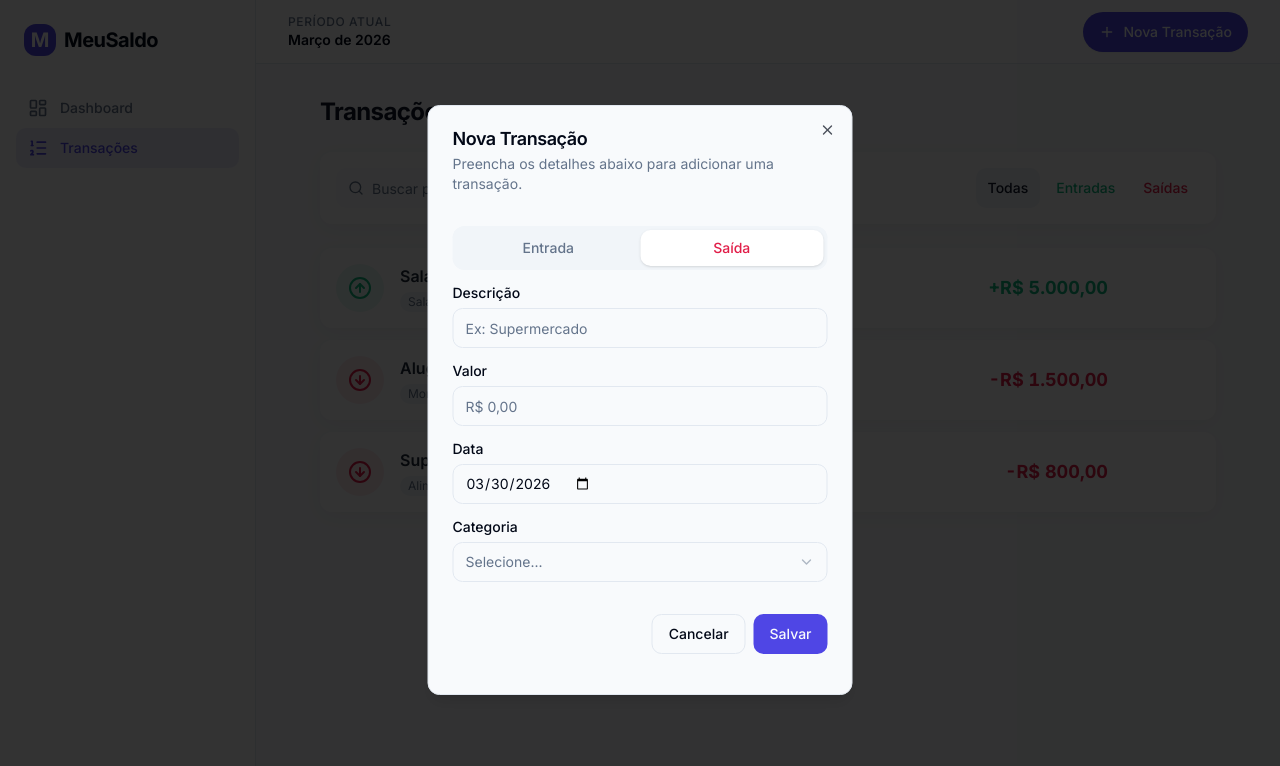
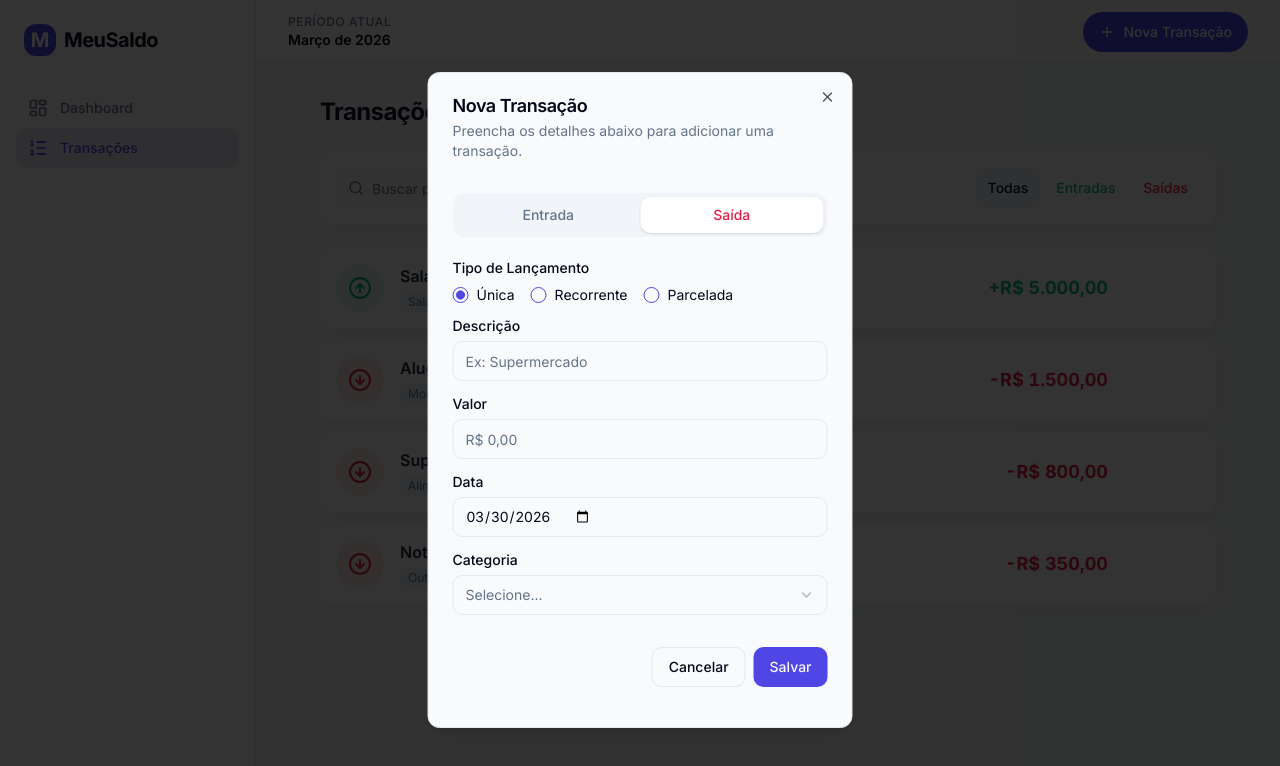
Before and after one commit to cavadigital/controle-financeiro-pessoal-pkbxdjihv, a React (Vite) app: page /transacoes in a window 1280 px wide. Both pictures are taken after a click on the button "Nova Transação". Shown: the top 766 px of the page. Built offline with nearby package versions, Linux system fonts and the light colour scheme.

Commit message:
feat: Add recurring and installment transactions

```diff
--- a/src/components/TransactionModal.tsx
+++ b/src/components/TransactionModal.tsx
@@ -17,9 +17,11 @@ import {
   SelectTrigger,
   SelectValue,
 } from '@/components/ui/select'
+import { RadioGroup, RadioGroupItem } from '@/components/ui/radio-group'
 import { useFinance, Transaction, TransactionType } from '@/contexts/FinanceContext'
 import { formatCurrency, parseCurrencyInput } from '@/lib/format'
 import { cn } from '@/lib/utils'
+import { addMonths } from 'date-fns'
 
 interface TransactionModalProps {
   isOpen: boolean
@@ -37,12 +39,15 @@ export const TransactionModal: React.FC<TransactionModalProps> = ({
   onClose,
   transactionToEdit,
 }) => {
-  const { addTransaction, editTransaction } = useFinance()
+  const { addTransaction, addTransactions, editTransaction } = useFinance()
   const [type, setType] = useState<TransactionType>('expense')
   const [description, setDescription] = useState('')
   const [amountInput, setAmountInput] = useState('')
   const [date, setDate] = useState(new Date().toISOString().split('T')[0])
   const [category, setCategory] = useState('')
+
+  const [entryMode, setEntryMode] = useState<'single' | 'recurrent' | 'installment'>('single')
+  const [installments, setInstallments] = useState('2')
 
   useEffect(() => {
     if (isOpen) {
@@ -52,12 +57,15 @@ export const TransactionModal: React.FC<TransactionModalProps> = ({
         setAmountInput(formatCurrency(transactionToEdit.amount))
         setDate(transactionToEdit.date.split('T')[0])
         setCategory(transactionToEdit.category)
+        setEntryMode('single') // Prevent complex recurrence updates on edit
       } else {
         setType('expense')
         setDescription('')
         setAmountInput('')
         setDate(new Date().toISOString().split('T')[0])
         setCategory('')
+        setEntryMode('single')
+        setInstallments('2')
       }
     }
   }, [isOpen, transactionToEdit])
@@ -72,12 +80,53 @@ export const TransactionModal: React.FC<TransactionModalProps> = ({
     const amount = parseCurrencyInput(amountInput)
     if (!description || amount <= 0 || !category) return
 
-    const data = { type, description, amount, date: new Date(date).toISOString(), category }
+    if (transactionToEdit) {
+      editTransaction({
+        ...transactionToEdit,
+        type,
+        description,
+        amount,
+        date: new Date(date + 'T12:00:00').toISOString(),
+        category,
+      })
+    } else {
+      if (entryMode === 'installment') {
+        const totalInst = parseInt(installments, 10) || 1
+        if (totalInst > 1) {
+          const amountPerInst = amount / totalInst
+          const baseDate = new Date(date + 'T12:00:00')
 
-    if (transactionToEdit) {
-      editTransaction({ ...data, id: transactionToEdit.id })
-    } else {
-      addTransaction(data)
+          const newTxs = Array.from({ length: totalInst }).map((_, i) => {
+            const txDate = addMonths(baseDate, i)
+            return {
+              type,
+              description,
+              amount: amountPerInst,
+              date: txDate.toISOString(),
+              category,
+              installment: { current: i + 1, total: totalInst },
+            }
+          })
+          addTransactions(newTxs)
+        } else {
+          addTransaction({
+            type,
+            description,
+            amount,
+            date: new Date(date + 'T12:00:00').toISOString(),
+            category,
+          })
+        }
+      } else {
+        addTransaction({
+          type,
+          description,
+          amount,
+          date: new Date(date + 'T12:00:00').toISOString(),
+          category,
+          isRecurrent: entryMode === 'recurrent',
+        })
+      }
     }
     onClose()
   }
@@ -127,6 +176,36 @@ export const TransactionModal: React.FC<TransactionModalProps> = ({
             </button>
           </div>
 
+          {!transactionToEdit && (
+            <div className="grid gap-3 pt-2">
+              <Label>Tipo de Lançamento</Label>
+              <RadioGroup
+                value={entryMode}
+                onValueChange={(v) => setEntryMode(v as any)}
+                className="flex items-center gap-4"
+              >
+                <div className="flex items-center space-x-2">
+                  <RadioGroupItem value="single" id="r1" />
+                  <Label htmlFor="r1" className="cursor-pointer font-normal">
+                    Única
+                  </Label>
+                </div>
+                <div className="flex items-center space-x-2">
+                  <RadioGroupItem value="recurrent" id="r2" />
+                  <Label htmlFor="r2" className="cursor-pointer font-normal">
+                    Recorrente
+                  </Label>
+                </div>
+                <div className="flex items-center space-x-2">
+                  <RadioGroupItem value="installment" id="r3" />
+                  <Label htmlFor="r3" className="cursor-pointer font-normal">
+                    Parcelada
+                  </Label>
+                </div>
+              </RadioGroup>
+            </div>
+          )}
+
           <div className="grid gap-2">
             <Label htmlFor="description">Descrição</Label>
             <Input
@@ -139,7 +218,7 @@ export const TransactionModal: React.FC<TransactionModalProps> = ({
           </div>
 
           <div className="grid gap-2">
-            <Label htmlFor="amount">Valor</Label>
+            <Label htmlFor="amount">Valor {entryMode === 'installment' && 'Total'}</Label>
             <Input
               id="amount"
               value={amountInput}
@@ -147,7 +226,27 @@ export const TransactionModal: React.FC<TransactionModalProps> = ({
               placeholder="R$ 0,00"
               required
             />
+            {entryMode === 'installment' && !transactionToEdit && (
+              <p className="text-xs text-muted-foreground -mt-1">
+                O valor total será dividido igualmente pelas parcelas.
+              </p>
+            )}
           </div>
+
+          {entryMode === 'installment' && !transactionToEdit && (
+            <div className="grid gap-2 animate-fade-in-up">
+              <Label htmlFor="installments">Quantidade de Parcelas</Label>
+              <Input
+                id="installments"
+                type="number"
+                min="2"
+                max="72"
+                value={installments}
+                onChange={(e) => setInstallments(e.target.value)}
+                required
+              />
+            </div>
+          )}
 
           <div className="grid gap-2">
             <Label htmlFor="date">Data</Label>
--- a/src/contexts/FinanceContext.tsx
+++ b/src/contexts/FinanceContext.tsx
@@ -9,11 +9,18 @@ export interface Transaction {
   amount: number
   date: string
   category: string
+  isRecurrent?: boolean
+  installment?: {
+    current: number
+    total: number
+  }
 }
 
 interface FinanceContextData {
   transactions: Transaction[]
+  currentMonthTransactions: Transaction[]
   addTransaction: (t: Omit<Transaction, 'id'>) => void
+  addTransactions: (ts: Omit<Transaction, 'id'>[]) => void
   editTransaction: (t: Transaction) => void
   deleteTransaction: (id: string) => void
   totalIncome: number
@@ -31,6 +38,7 @@ const MOCK_DATA: Transaction[] = [
     amount: 5000,
     date: new Date().toISOString(),
     category: 'Salário',
+    isRecurrent: true,
   },
   {
     id: '2',
@@ -39,6 +47,7 @@ const MOCK_DATA: Transaction[] = [
     amount: 1500,
     date: new Date().toISOString(),
     category: 'Moradia',
+    isRecurrent: true,
   },
   {
     id: '3',
@@ -47,6 +56,18 @@ const MOCK_DATA: Transaction[] = [
     amount: 800,
     date: new Date().toISOString(),
     category: 'Alimentação',
+  },
+  {
+    id: '4',
+    type: 'expense',
+    description: 'Notebook em 10x',
+    amount: 350,
+    date: new Date().toISOString(),
+    category: 'Outros',
+    installment: {
+      current: 1,
+      total: 10,
+    },
   },
 ]
 
@@ -67,7 +88,7 @@ export const FinanceProvider: React.FC<{ children: React.ReactNode }> = ({ child
     if (transactions.length > 0) {
       localStorage.setItem('@meusaldo:transactions', JSON.stringify(transactions))
     } else {
-      localStorage.removeItem('@meusaldo:transactions') // clear if empty to show empty states correctly if needed, though saving empty array is fine too.
+      localStorage.removeItem('@meusaldo:transactions')
       localStorage.setItem('@meusaldo:transactions', JSON.stringify([]))
     }
   }, [transactions])
@@ -79,6 +100,13 @@ export const FinanceProvider: React.FC<{ children: React.ReactNode }> = ({ child
     )
   }
 
+  const addTransactions = (ts: Omit<Transaction, 'id'>[]) => {
+    const newTxs = ts.map((t) => ({ ...t, id: crypto.randomUUID() }))
+    setTransactions((prev) =>
+      [...newTxs, ...prev].sort((a, b) => new Date(b.date).getTime() - new Date(a.date).getTime()),
+    )
+  }
+
   const editTransaction = (t: Transaction) => {
     setTransactions((prev) => prev.map((tx) => (tx.id === t.id ? t : tx)))
   }
@@ -87,10 +115,35 @@ export const FinanceProvider: React.FC<{ children: React.ReactNode }> = ({ child
     setTransactions((prev) => prev.filter((tx) => tx.id !== id))
   }
 
-  const currentMonthTransactions = transactions.filter((t) => {
+  const currentMonthTransactions = transactions.flatMap((t) => {
     const txDate = new Date(t.date)
     const now = new Date()
-    return txDate.getMonth() === now.getMonth() && txDate.getFullYear() === now.getFullYear()
+    const isThisMonth =
+      txDate.getMonth() === now.getMonth() && txDate.getFullYear() === now.getFullYear()
+
+    if (isThisMonth) return [t]
+
+    if (t.isRecurrent) {
+      const txMonthValue = txDate.getFullYear() * 12 + txDate.getMonth()
+      const nowMonthValue = now.getFullYear() * 12 + now.getMonth()
+      if (txMonthValue < nowMonthValue) {
+        return [
+          {
+            ...t,
+            id: `${t.id}-virtual-${nowMonthValue}`,
+            date: new Date(
+              now.getFullYear(),
+              now.getMonth(),
+              txDate.getDate(),
+              12,
+              0,
+              0,
+            ).toISOString(),
+          },
+        ]
+      }
+    }
+    return []
   })
 
   const totalIncome = currentMonthTransactions
@@ -105,7 +158,9 @@ export const FinanceProvider: React.FC<{ children: React.ReactNode }> = ({ child
     <FinanceContext.Provider
       value={{
         transactions,
+        currentMonthTransactions,
         addTransaction,
+        addTransactions,
         editTransaction,
         deleteTransaction,
         totalIncome,
--- a/src/pages/Index.tsx
+++ b/src/pages/Index.tsx
@@ -2,13 +2,21 @@ import { useFinance } from '@/contexts/FinanceContext'
 import { formatCurrency, formatDate } from '@/lib/format'
 import { useNumberTicker } from '@/hooks/useNumberTicker'
 import { Card, CardContent, CardHeader, CardTitle } from '@/components/ui/card'
-import { ArrowDownCircle, ArrowUpCircle, Wallet, AlertCircle, CheckCircle2 } from 'lucide-react'
+import {
+  ArrowDownCircle,
+  ArrowUpCircle,
+  Wallet,
+  AlertCircle,
+  CheckCircle2,
+  Repeat,
+  CreditCard,
+} from 'lucide-react'
 import { ChartContainer, ChartTooltip, ChartTooltipContent } from '@/components/ui/chart'
 import { PieChart, Pie, Cell, RadialBarChart, RadialBar, PolarAngleAxis } from 'recharts'
 import { cn } from '@/lib/utils'
 
 export default function Index() {
-  const { totalIncome, totalExpense, balance, transactions } = useFinance()
+  const { totalIncome, totalExpense, balance, currentMonthTransactions } = useFinance()
 
   const animatedIncome = useNumberTicker(totalIncome)
   const animatedExpense = useNumberTicker(totalExpense)
@@ -18,10 +26,12 @@ export default function Index() {
   const spentPercentage = totalIncome > 0 ? Math.min((totalExpense / totalIncome) * 100, 100) : 0
   const statusColor = isPositive ? 'var(--success)' : 'var(--destructive)'
 
-  const recentTransactions = transactions.slice(0, 5)
+  const recentTransactions = [...currentMonthTransactions]
+    .sort((a, b) => new Date(b.date).getTime() - new Date(a.date).getTime())
+    .slice(0, 5)
 
-  // Aggregate for Pie Chart
-  const expensesByCategory = transactions
+  // Aggregate for Pie Chart using current month projected transactions
+  const expensesByCategory = currentMonthTransactions
     .filter((t) => t.type === 'expense')
     .reduce(
       (acc, curr) => {
@@ -157,7 +167,7 @@ export default function Index() {
             </div>
           ) : (
             <div className="h-[200px] flex items-center justify-center text-muted-foreground text-sm">
-              Nenhuma despesa registrada.
+              Nenhuma despesa registrada no mês.
             </div>
           )}
         </Card>
@@ -185,15 +195,25 @@ export default function Index() {
                       )}
                     </div>
                     <div>
-                      <p className="text-sm font-medium text-slate-800 leading-none">
-                        {tx.description}
-                      </p>
+                      <div className="flex items-center gap-2">
+                        <p className="text-sm font-medium text-slate-800 leading-none truncate max-w-[120px] sm:max-w-xs">
+                          {tx.description}
+                        </p>
+                        {tx.isRecurrent && (
+                          <Repeat className="w-3 h-3 text-purple-600" aria-label="Recorrente" />
+                        )}
+                        {tx.installment && (
+                          <span className="text-[10px] font-medium text-blue-700 bg-blue-50 px-1 py-0.5 rounded-sm border border-blue-100 leading-none">
+                            {tx.installment.current}/{tx.installment.total}
+                          </span>
+                        )}
+                      </div>
                       <p className="text-xs text-muted-foreground mt-1">{formatDate(tx.date)}</p>
                     </div>
                   </div>
                   <span
                     className={cn(
-                      'text-sm font-semibold tabular-nums',
+                      'text-sm font-semibold tabular-nums shrink-0 ml-2',
                       tx.type === 'income' ? 'text-success' : 'text-destructive',
                     )}
                   >
--- a/src/pages/Transactions.tsx
+++ b/src/pages/Transactions.tsx
@@ -4,10 +4,19 @@ import { formatCurrency, formatDate } from '@/lib/format'
 import { Card } from '@/components/ui/card'
 import { Input } from '@/components/ui/input'
 import { Button } from '@/components/ui/button'
-import { Search, ArrowUpCircle, ArrowDownCircle, Pencil, Trash2 } from 'lucide-react'
+import {
+  Search,
+  ArrowUpCircle,
+  ArrowDownCircle,
+  Pencil,
+  Trash2,
+  Repeat,
+  CreditCard,
+} from 'lucide-react'
 import { ToggleGroup, ToggleGroupItem } from '@/components/ui/toggle-group'
 import { useToast } from '@/hooks/use-toast'
 import { TransactionModal } from '@/components/TransactionModal'
+import { Badge } from '@/components/ui/badge'
 import { cn } from '@/lib/utils'
 
 export default function Transactions() {
@@ -110,11 +119,39 @@ export default function Transactions() {
                   )}
                 </div>
                 <div>
-                  <h4 className="font-semibold text-slate-800">{tx.description}</h4>
-                  <div className="flex items-center gap-2 text-xs text-muted-foreground mt-1">
+                  <h4 className="font-semibold text-slate-800 flex items-center gap-2">
+                    {tx.description}
+                  </h4>
+                  <div className="flex flex-wrap items-center gap-2 text-xs text-muted-foreground mt-1">
                     <span className="bg-muted px-2 py-0.5 rounded-full">{tx.category}</span>
                     <span>•</span>
                     <span>{formatDate(tx.date)}</span>
+
+                    {tx.isRecurrent && (
+                      <>
+                        <span>•</span>
+                        <Badge
+                          variant="secondary"
+                          className="bg-purple-100 text-purple-700 hover:bg-purple-100 border-none px-1.5 py-0 h-5 text-[10px] flex items-center gap-1 font-medium"
+                        >
+                          <Repeat className="w-3 h-3" />
+                          Recorrente
+                        </Badge>
+                      </>
+                    )}
+
+                    {tx.installment && (
+                      <>
+                        <span>•</span>
+                        <Badge
+                          variant="outline"
+                          className="bg-blue-50 text-blue-700 hover:bg-blue-50 border-blue-200 px-1.5 py-0 h-5 text-[10px] flex items-center gap-1 font-medium"
+                        >
+                          <CreditCard className="w-3 h-3" />
+                          {tx.installment.current}/{tx.installment.total}
+                        </Badge>
+                      </>
+                    )}
                   </div>
                 </div>
               </div>
```
Also changed, not shown: .skip.config.json.
